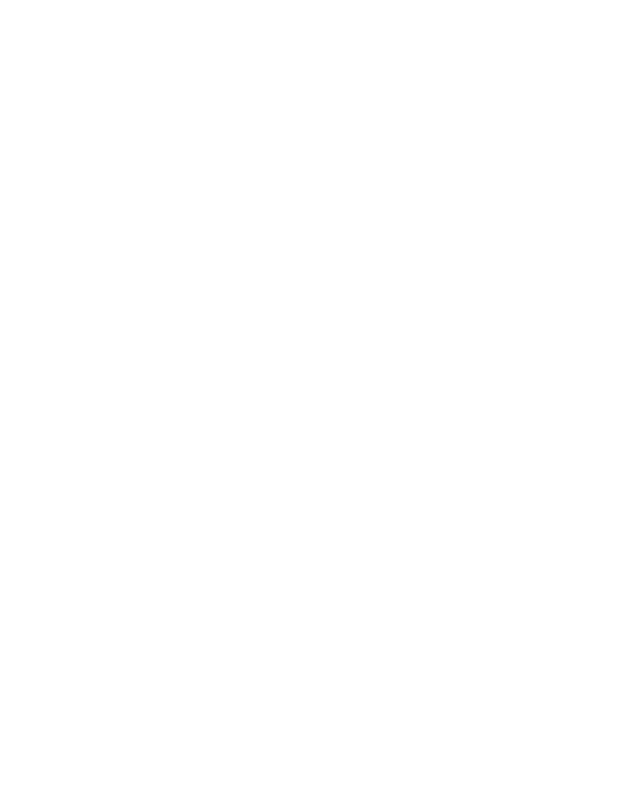
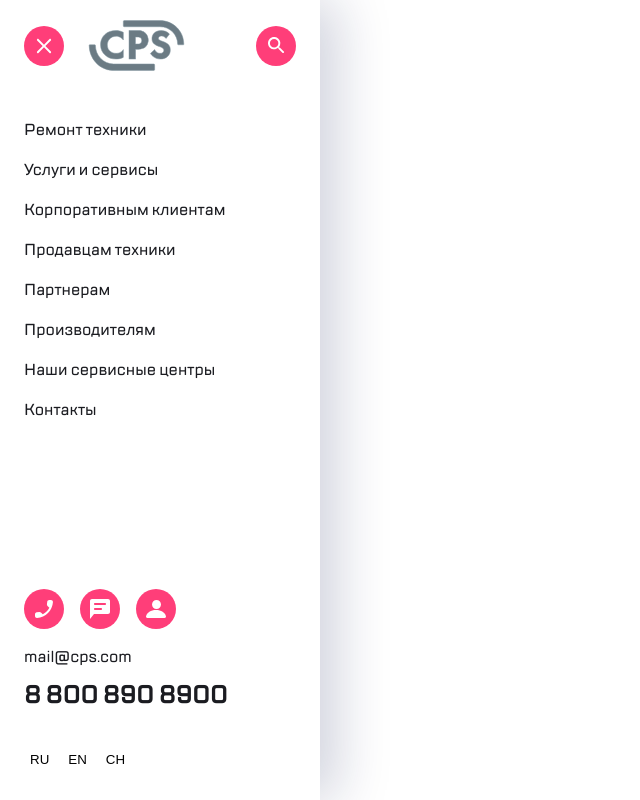
Before and after one commit to annismaa/zalupa, a plain HTML site: page index.html in a window 1280 px wide. Shown: the whole page, without its empty margins (0-640 px from the left). Drawn offline with Linux system fonts and the light colour scheme.

Commit message:
add menu

```diff
--- a/index.html
+++ b/index.html
@@ -4,11 +4,51 @@
 <head>
     <meta charset="UTF-8">
     <meta name="viewport" content="width=device-width, initial-scale=1.0">
+    <link rel="stylesheet" href="./styles/style.css">
     <title>CPS</title>
 </head>
 
 <body>
+    <div class="left-menu">
+        <ul class="left-menu__top">
+            <li><button type="button" class="upper-menu__button"><img src="icons/close.svg" alt="Закрыть" width="16px"
+                        height="16px" /></button></li>
+            <li><button type="button" class="upper-menu__logo"><img src="./icons/cpslogo.svg" alt="Логотип" width="97px"
+                        height="51px" /></button></li>
+            <li><button type="button" class="upper-menu__button"><img src="icons/search.svg" alt="Поиск" width="17px"
+                        height="17px" /></button></li>
+        </ul>
+        <ul class="left-menu__main">
+            <li><a href="#" class="left-menu__main__section">Ремонт техники</a></li>
+            <li><a href="#" class="left-menu__main__section">Услуги и сервисы</a></li>
+            <li><a href="#" class="left-menu__main__section">Корпоративным клиентам</a></li>
+            <li><a href="#" class="left-menu__main__section">Продавцам техники</a></li>
+            <li><a href="#" class="left-menu__main__section">Партнерам</a></li>
+            <li><a href="#" class="left-menu__main__section">Производителям</a></li>
+            <li><a href="#" class="left-menu__main__section">Наши сервисные центры</a></li>
+            <li><a href="#" class="left-menu__main__section">Контакты</a></li>
+        </ul>
+        <div class="left-menu__footer">
+            <div class="left-menu__footer__contacts">
+                <ul class="left-menu__footer__contacts_button">
+                    <li><button type="button" class="upper-menu__button"><img src="./icons/call.svg" alt="Звонок"
+                                width="18px" height="18px" /></button></li>
+                    <li><button type="button" class="upper-menu__button"><img src="./icons/chat.svg" alt="Чат"
+                                width="20px" height="20px" /></button></li>
+                    <li><button type="button" class="upper-menu__button"><img src="./icons/profile.svg" alt="Профиль"
+                                width="20px" height="18px" /></button></li>
+                </ul>
+                <a href=mailto:mail@cps.com class="left-menu__footer__contacts_mail">mail@cps.com</a>
+                <a href="tel:+88008908900" class="left-menu__footer__contacts_tel">8 800 890 8900</a>
+            </div>
+            <ul class="left-menu__footer_lang">
+                <li><button type="button" class="left-menu__footer_lang-button">RU</button></li>
+                <li><button type="button" class="left-menu__footer_lang-button">EN</button></li>
+                <li><button type="button" class="left-menu__footer_lang-button">CH</button></li>
+            </ul>
+        </div>
 
+    </div>
 </body>
 
 </html>
--- a/styles/style.css
+++ b/styles/style.css
@@ -1,8 +1,13 @@
+html {
+    height: 100%;
+}
+
 body {
+    height: 100%;
     margin: 0;
     padding: 0;
     font-family: TT Lakes, Arial, sans-serif;
-    background-color: #F8F8F8;
+    background-color: white;
 }
 
 button {
@@ -16,9 +21,130 @@ button {
 a {
     text-decoration: none;
     display: flex;
+    box-sizing: border-box;
 }
 
+ul {
+    list-style-type: none;
+    margin: 0;
+    padding: 0;
+}
 
+li {
+    display: flex;
+}
+
+.left-menu {
+    display: flex;
+    flex-direction: column;
+    width: 320px;
+    min-height: 100%;
+    padding: 19px 24px 32px 24px;
+    box-sizing: border-box;
+    box-shadow: 16px 0 52px #0E185033,
+        -2px 0 4px #454F7E05;
+
+}
+
+a[href^="mailto:"] {
+    font-size: 16px;
+    line-height: 24px;
+    color: #1B1C21;
+    margin-top: 16px;
+}
+
+a[href^="tel:"] {
+    font-size: 24px;
+    line-height: 32px;
+    color: #1B1C21;
+    font-weight: 1000;
+    margin-top: 10px;
+}
+
+.left-menu__top {
+    display: flex;
+    align-items: center;
+    margin-bottom: 46px;
+    gap: 18px;
+}
+
+.upper-menu__button {
+    display: flex;
+    background-color: #FF3E79;
+    width: 40px;
+    height: 40px;
+    border-radius: 50%;
+    align-items: center;
+    justify-content: center;
+    padding: 0;
+    transition: 1s;
+}
+
+.upper-menu__button:hover {
+    background-color: #92153b;
+    transform: scale(1.1);
+}
+
+.left-menu__top li:last-child {
+    margin-left: auto;
+}
+
+.left-menu__main {
+    display: flex;
+    flex-direction: column;
+    box-sizing: border-box;
+    max-height: 448px;
+    height: 40vh;
+    justify-content: space-between;
+}
+
+.left-menu__main li {
+    height: 100%;
+}
+
+.left-menu__main__section {
+    color: #1B1C21;
+    font-size: 16px;
+    line-height: 24px;
+    height: 24px;
+}
+
+.left-menu__main__section:hover {
+    color: #7E7E82;
+}
+
+.left-menu__main__section:hover::before {
+    content: "";
+    width: 8px;
+    height: 32px;
+    background-color: #41F6D7;
+    border-radius: 4px;
+    position: relative;
+    left: -28px;
+    top: -4px;
+    box-sizing: border-box;
+}
+
+.left-menu__footer {
+    display: flex;
+    flex-direction: column;
+    margin-top: auto;
+
+}
+
+.left-menu__footer__contacts_button {
+    display: flex;
+    justify-content: flex-start;
+    gap: 16px;
+}
+
+.left-menu__footer_lang {
+    display: flex;
+    gap: 7px;
+    font-size: 16px;
+    line-height: 24px;
+    margin-top: 40px;
+}
 
 @font-face {
     font-family: 'TT Lakes';
```
Also changed, not shown: icons/close.svg (added), icons/search.svg (added).
